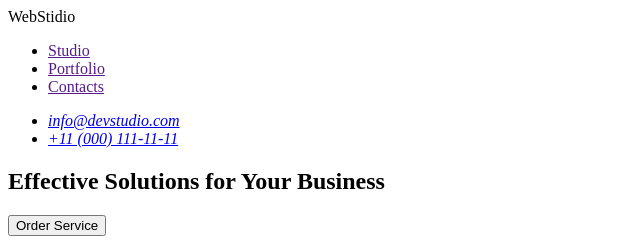
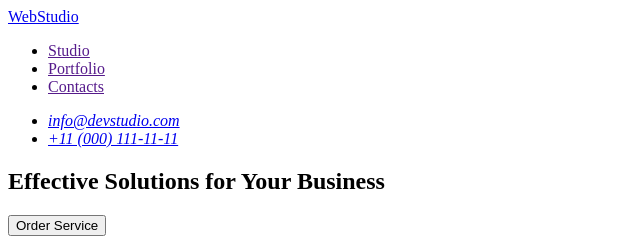
Before and after one commit to Ihoronya/goit-markup-hw-01, a plain HTML site: page index.html in a window 1280 px wide. Shown: the top 240 px of the page, 0-640 px from the left. Drawn offline with Linux system fonts and the light colour scheme.

Commit message:
Update index.html

```diff
--- a/index.html
+++ b/index.html
@@ -9,7 +9,7 @@
 <body>
     <header>
         <nav>
-            <a>WebStidio</a>
+            <a href="./index.html">WebStudio</a>
             <ul>
                 <li>
                     <a href="">Studio</a>
```
